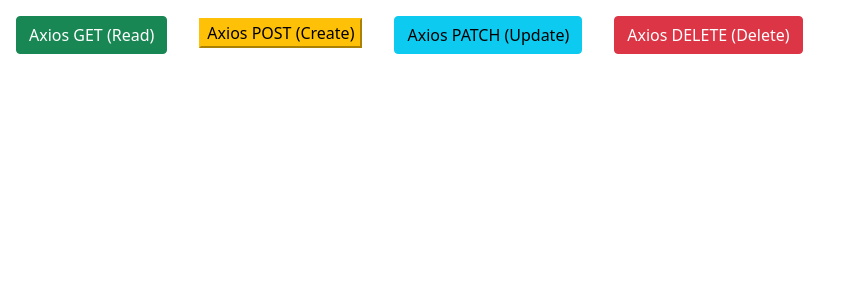
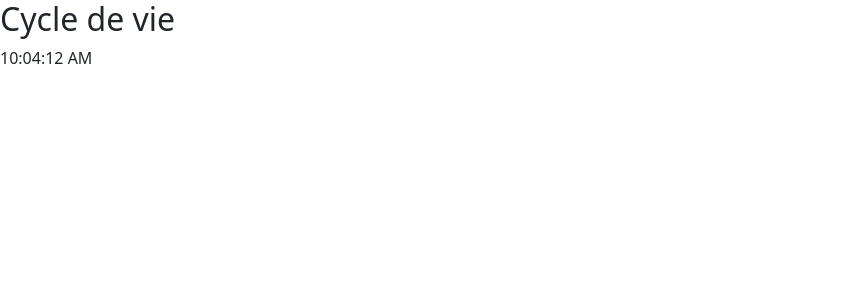
Before and after one commit to ylesueur-formation/cours-react, a React (Create React App) app: page / in a window 1280 px wide. Shown: the top 300 px of the page, without its empty margins (0-865 px from the left). Built offline with nearby package versions, Linux system fonts and the light colour scheme.

Commit message:
Cycle de Vie

```diff
--- a/src/App.js
+++ b/src/App.js
@@ -7,6 +7,7 @@
 // import { Liste } from './components/06-liste/Liste';
 
 import { AxiosAPI } from "./components/08-axios/AxiosAPI";
+import { CycleDeVie } from "./components/09-cycle-de-vie/CycleDeVie";
 
 export default function App() {
   return (
@@ -34,7 +35,8 @@
           <Desctructuration/> */}
           {/* <Liste /> */}
           {/* <Promesse/> */}
-          <AxiosAPI />
+          {/* <AxiosAPI /> */}
+          <CycleDeVie/>
       </div>
   )
 }
--- /dev/null
+++ b/src/components/09-cycle-de-vie/CycleDeVie.jsx
@@ -0,0 +1,43 @@
+import React from 'react';
+
+export class CycleDeVie extends React.Component {
+    constructor(props) {
+        // Uniquement de l'affection de variables
+        console.log("1 - Initialisation du composant");
+        super(props);
+        this.state = {
+            date: new Date()
+        }
+    }
+
+    updateDate = () => {
+        this.setState({date: new Date()});
+    }
+
+    componentDidMount = () => {
+        // On peut mettre de la logique
+        // Axios, boucle, condition etc...
+        console.log("3 - Le composant est monté");
+        setInterval(this.updateDate, 1000);
+    }
+
+    componentDidUpdate(old, new_) {
+        console.log("Le composant a été mis à jour: ");
+        console.log("Old: ", old);
+        console.log("New: ", new_);
+    }
+
+    componentWillUnmount() {
+        console.log("4 - Le composant va être démonté");
+    }
+
+    render() {
+        console.log("2 - Rendu du composant");
+        return (
+            <>
+                <h2>Cycle de vie</h2>
+                <p>{this.state.date.toLocaleTimeString()}</p>
+            </>
+        )
+    }
+}
```
